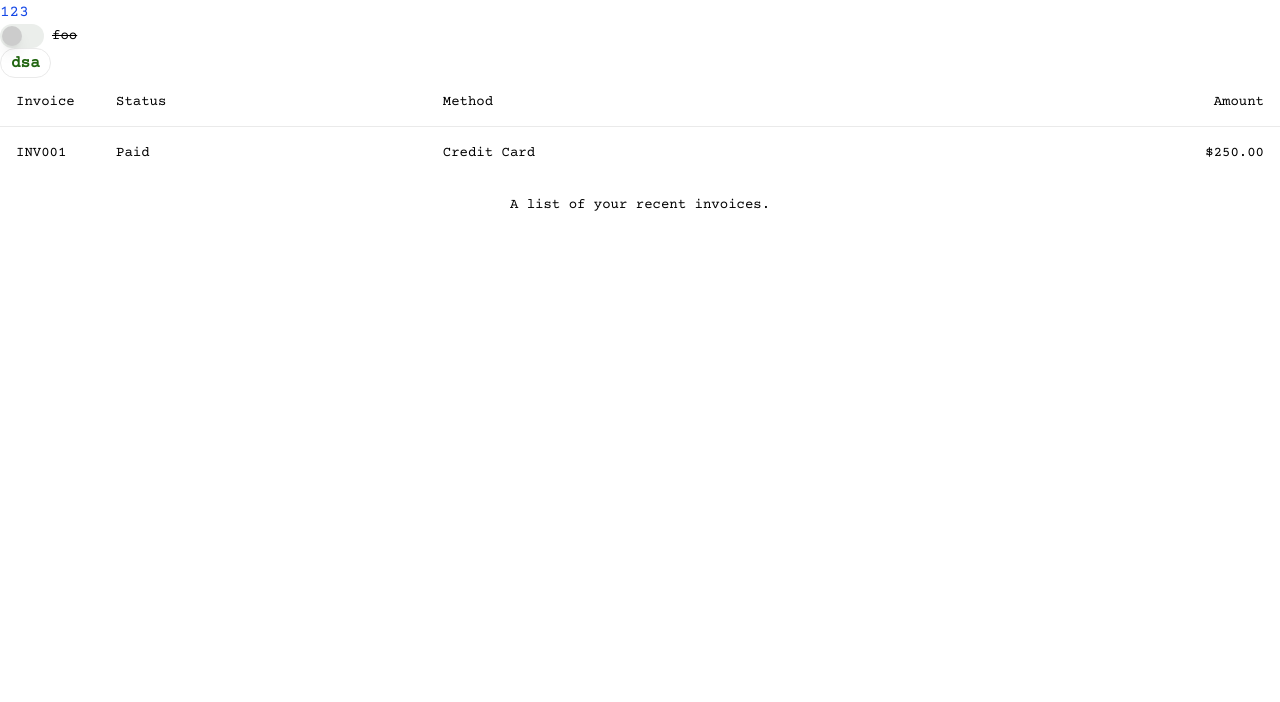
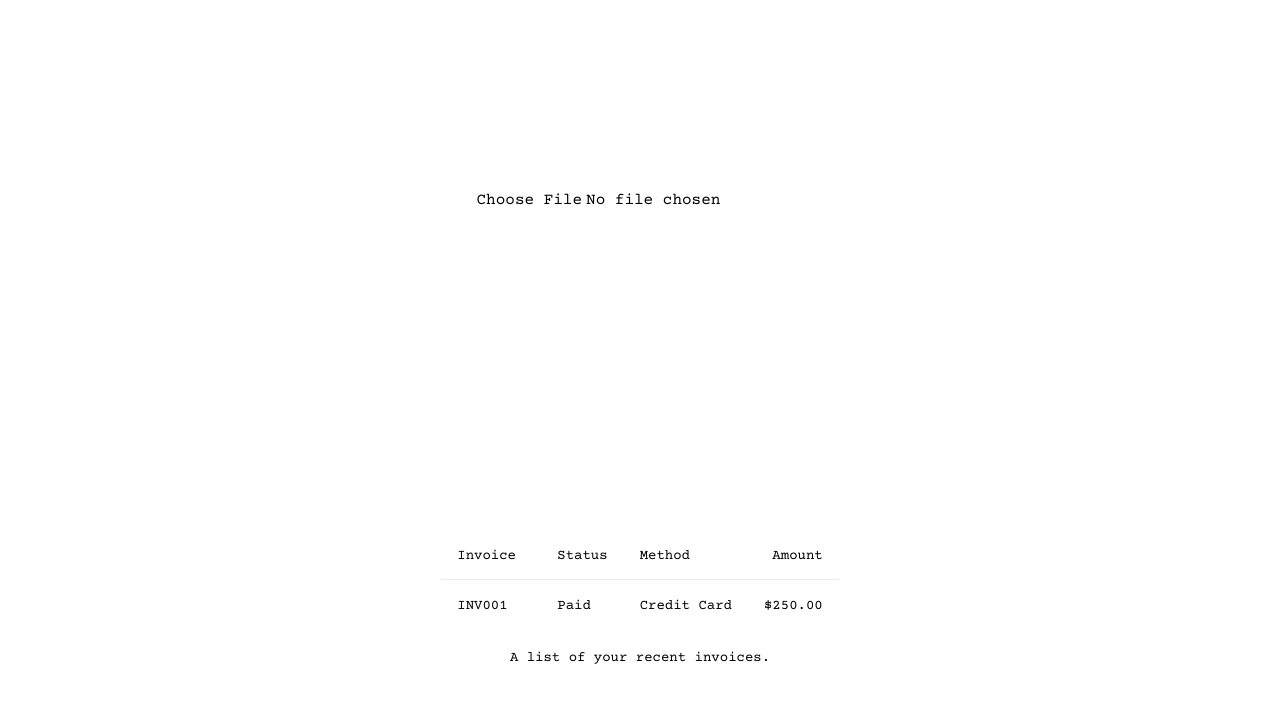
Before and after one commit to selfrefactor/deyan-totev-employees, a React (Vite) app: page / in a window 1280 px wide. Shown: the top 702 px of the page. Built offline with nearby package versions, Linux system fonts and the light colour scheme.

Commit message:
chore@small

```diff
--- a/src/main.tsx
+++ b/src/main.tsx
@@ -13,15 +13,26 @@ import {
 import { ToggleButton } from './shared-components/toggle-button'
 
 export function MainApp() {
-  console.log(1)
+	const handleFileChange = (e: React.ChangeEvent<HTMLInputElement>) => {
+		const file = e.target.files?.[0]
+		if (file) {
+			const reader = new FileReader()
+			reader.onload = (e) => {
+				const text = e.target?.result as string
+				console.log(text,2)
+			}
+			reader.readAsText(file)
+		}
+	}
   return (
-    <div>
-      <h1>
-        <div className='text-blue-700'>123</div>
-        <ToggleButton label='foo' checked={false} />
-        <Badge value='dsa' />
-      </h1>
-      <Table>
+    <div className='flex flex-col items-center justify-center h-screen'>
+
+			<div className='flex flex-col items-center justify-center h-screen'>
+				<input type='file' onChange={handleFileChange} />
+			</div>
+
+			<div className='flex flex-col items-center justify-center h-screen'>
+				<Table>
         <TableCaption>A list of your recent invoices.</TableCaption>
         <TableHeader>
           <TableRow>
@@ -41,6 +52,7 @@ export function MainApp() {
         </TableBody>
       </Table>
     </div>
+    </div>
   )
 }
 
```
